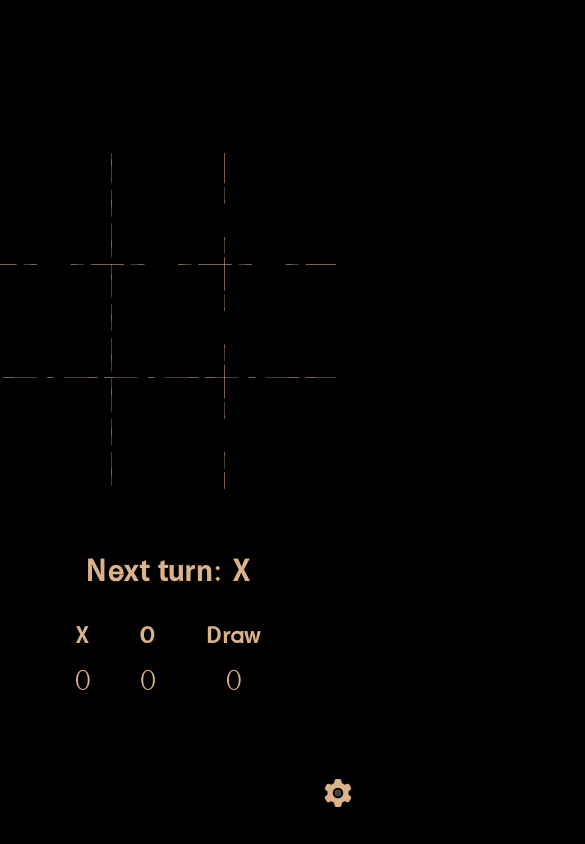
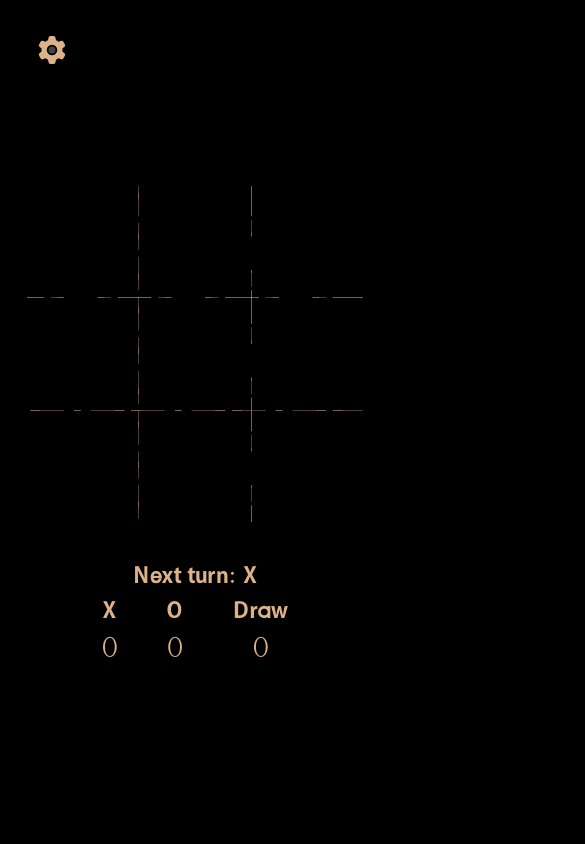
Before and after one commit to abdulrahmanhatem/tic-tac-toe, a React (Create React App) app: page / in a window 390 px wide. Shown: the whole page, 585 px wide, since content can reach past the window. Built offline with nearby package versions, Linux system fonts and the light colour scheme.

Commit message:
update responsive syles

```diff
--- a/package.json
+++ b/package.json
@@ -6,7 +6,9 @@
     "start": "react-scripts start",
     "build": "react-scripts build",
     "test": "react-scripts test --env=jsdom",
-    "eject": "react-scripts eject"
+    "eject": "react-scripts eject",
+    "predeploy" : "npm run build",
+    "deploy" : "gh-pages -d build"
   },
   "dependencies": {
     "@emotion/react": "^11.11.4",
@@ -14,6 +16,7 @@
     "@mui/material": "^5.15.12",
     "@types/react": "^18.2.58",
     "@types/react-dom": "^18.2.19",
+    "gh-pages": "^6.1.1",
     "react": "^18.0.0",
     "react-confetti": "^6.1.0",
     "react-dom": "^18.0.0",
--- a/src/assets/styles/styles.css
+++ b/src/assets/styles/styles.css
@@ -24,9 +24,9 @@ body {
   font-family: var(--primary-font);
   color: var(--primary-color);
 }
-#root{
+#root {
   inline-size: 100%;
-  block-size: 100%;
+  block-size: 100svh;
 }
 ul{
   list-style: none;
@@ -43,18 +43,17 @@ button{
 }
 .game {
   display: flex;
-  flex-direction: row;
   inline-size: 100%;
-  block-size: 100%;
+  block-size: 90%;
+  position: relative;
+  align-items: center;
 }
 .game-board {
   flex-grow: 1;
   display: flex;
   flex-direction: column;
   align-items: center;
-  justify-content: center;
-  block-size: 100%;
-  gap: 2rem;
+  gap: .5rem;
 }
 .game-board .list {
   inline-size: 21rem;
@@ -193,7 +192,7 @@ svg.line:nth-of-type(4){
 }
 .status {
   margin-block-start: 2rem;
-  font-size: 2rem;
+  font-size: 1.5rem;
   color: var(--primary-color);
 }
 .results {
@@ -205,7 +204,7 @@ svg.line:nth-of-type(4){
   flex-direction: column;
   align-items: center;
   font-size: 1.5rem;
-  gap: 1rem;
+  gap: .5rem;
 }
 .results .result .value{
   font-weight: 900;
@@ -214,12 +213,17 @@ svg.line:nth-of-type(4){
 .confetti{
   inline-size: 100%;
 }
-.settings-icon {
-  inline-size: 2.5rem;
-  display: block;
+.settings{
   position: fixed;
   inset-block-end: 2rem;
   inset-inline-end: 2rem;
+  inline-size: 2.5rem;
+  block-size: 2.5rem;
+}
+.settings-icon {
+  inline-size: 100%;
+  block-size: 100%;
+  display: block;
   cursor: pointer;
 }
 .settings-icon svg{
@@ -291,3 +295,27 @@ svg.line:nth-of-type(4){
 .modal .modal-option .MuiSlider-root {
   color: var(--primary-color);
 }
+
+@media (max-width: 800px) {
+  #root {
+    inline-size: 100svw;
+    block-size: 100svh;
+  }
+  body {
+    block-size: auto;
+  }
+  .game {
+    flex-direction: column;
+    block-size: 100%;
+    inline-size: 100%;
+  }
+  .settings {
+    inset-inline-start: 2rem;
+    inset-inline-end: auto;
+    inset-block-start: 2rem;
+  }
+  .game-board {
+    justify-content: center;
+    flex: 1 0 100%;
+}
+}
--- a/src/components/Game.js
+++ b/src/components/Game.js
@@ -37,9 +37,14 @@ export default function Game() {
           <div className="game-board">
             <Board xIsNext={xIsNext} squares={currentSquares} onPlay={handlePlay} getCurrent={getCurrentSquare} settings={settings}/>
           </div>
-          <div className="game-info">
-            <Info currentMove={currentMove} indexes={indexes} history={history} setCurrentMove={setCurrentMove}/>
+          {
+
+           indexes.length > 0 &&
+            <div className="game-info">
+              <Info currentMove={currentMove} indexes={indexes} history={history} setCurrentMove={setCurrentMove}/>
           </div>
+          }
+
 
         <span className='settings'>
           <Settings settings = {settings} setSettings={setSettings}/>
--- a/src/components/Settings.js
+++ b/src/components/Settings.js
@@ -9,7 +9,7 @@ export default function Settings({settings,setSettings}) {
   const [sFXVolume, setSFXVolume] = useState(settings.sFXVolume);
 
   return (
-    <div>
+    <>
       <SettingIcon handleOpen={() => setOpen(true)}/>
       <Modal
         open={open}
@@ -48,7 +48,7 @@ export default function Settings({settings,setSettings}) {
           </div>
         </div>
       </Modal>
-    </div>
+    </>
   );
 }
 
```
Also changed, not shown: 1 other file (tests, documents, lock files or other folders).
